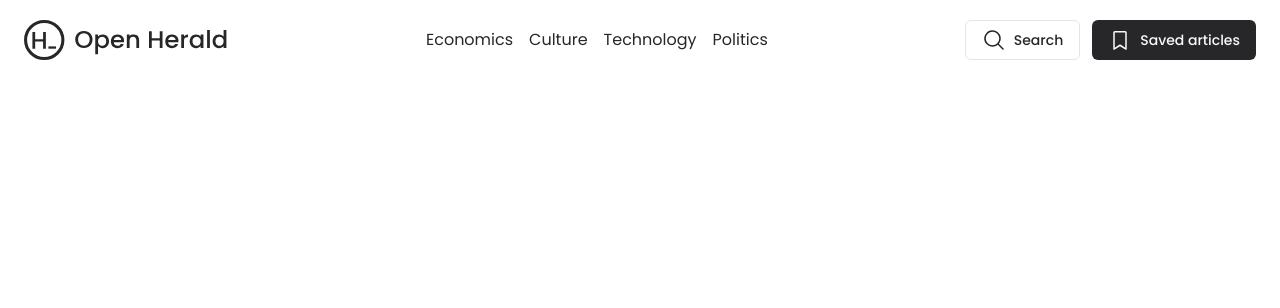
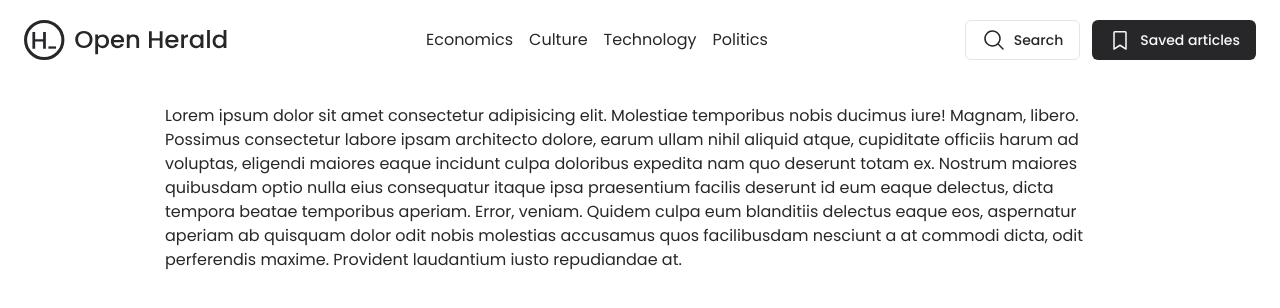
Before and after one commit to pavece/OpenHerald, a Next.js app: page / in a window 1280 px wide. Shown: the top 308 px of the page. Built offline with nearby package versions, Linux system fonts and the light colour scheme.

Commit message:
Prepare public site layout

```diff
--- a/src/app/(public-site)/layout.tsx
+++ b/src/app/(public-site)/layout.tsx
@@ -21,9 +21,16 @@ export default function RootLayout({
 }>) {
 	return (
 		<html lang='en'>
-			<body className={poppins.className + ' text-zinc-800'}>
-				<NavBar />
-				{children}
+			<body className={poppins.className + ' text-zinc-800 min-h-screen flex flex-col justify-between'}>
+				<div>
+					<NavBar />
+					<main className=''>
+						<div className='flex justify-center mt-6'>
+							<div className='max-w-[950px] px-4 md:px-6 lg:px-0'>{children}</div>
+						</div>
+					</main>
+				</div>
+				<footer></footer>
 			</body>
 		</html>
 	);
--- a/src/app/(public-site)/page.tsx
+++ b/src/app/(public-site)/page.tsx
@@ -1,3 +1,13 @@
 export default function Home() {
-	return;
+	return (
+		<p>
+			Lorem ipsum dolor sit amet consectetur adipisicing elit. Molestiae temporibus nobis ducimus iure! Magnam, libero.
+			Possimus consectetur labore ipsam architecto dolore, earum ullam nihil aliquid atque, cupiditate officiis harum ad
+			voluptas, eligendi maiores eaque incidunt culpa doloribus expedita nam quo deserunt totam ex. Nostrum maiores
+			quibusdam optio nulla eius consequatur itaque ipsa praesentium facilis deserunt id eum eaque delectus, dicta
+			tempora beatae temporibus aperiam. Error, veniam. Quidem culpa eum blanditiis delectus eaque eos, aspernatur
+			aperiam ab quisquam dolor odit nobis molestias accusamus quos facilibusdam nesciunt a at commodi dicta, odit
+			perferendis maxime. Provident laudantium iusto repudiandae at.
+		</p>
+	);
 }
```
